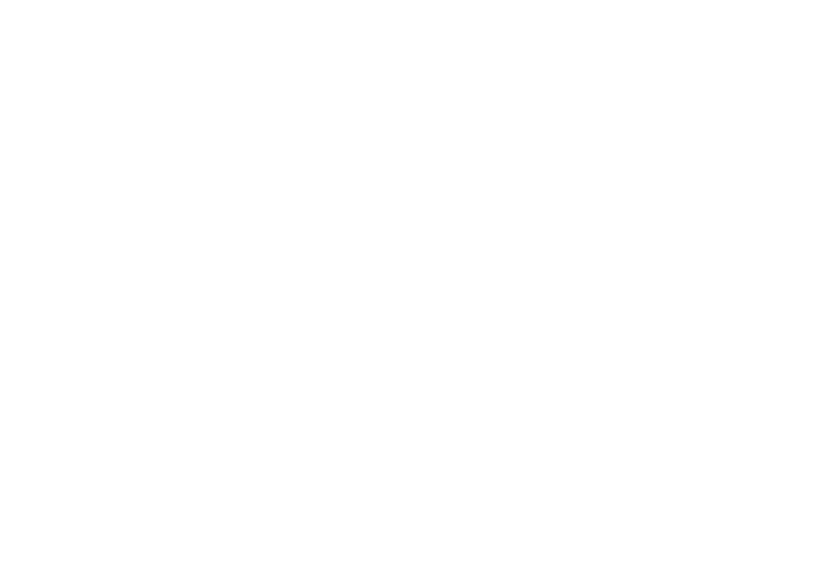
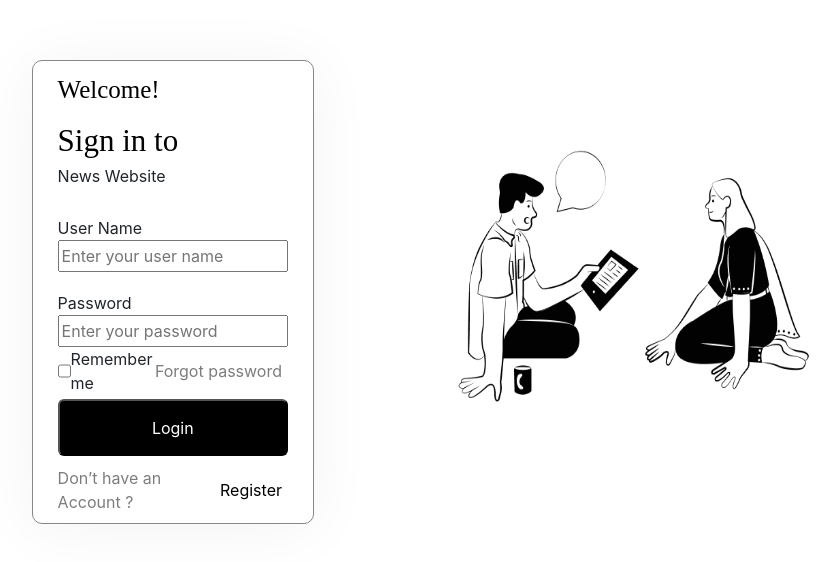
Before and after one commit to Dandarbaatar/CuteBoys, a React (Create React App) app in the folder frontend/: page /login in a window 1280 px wide. Before the commit this address had no page. Shown: the part 108-670 px from the top of the page, without its empty margins (96-936 px from the left). Built offline with nearby package versions, Linux system fonts and the light colour scheme.

Commit message:
login page

```diff
--- a/frontend/src/App.jsx
+++ b/frontend/src/App.jsx
@@ -3,6 +3,7 @@
 import { Home } from "./Pages/Home";
 import Footer from "./component/footer";
 import Author from "./Pages/Author";
+import Login from "./Pages/LoginPage";
 import { Search } from "./Pages/Search";
 
 function App() {
@@ -13,6 +14,7 @@
         <Route path="/footer" element={<Footer />} />
         <Route path="/search" element={<Search />} />
         <Route path="/author" element={<Author />} />
+        <Route path="/login" element={<Login />} />
       </Routes>
     </BrowserRouter>
   );
--- /dev/null
+++ b/frontend/src/Pages/LoginPage.jsx
@@ -0,0 +1,78 @@
+import React from "react";
+import "../css/login.css";
+import pic from "../assets/small-team-discussing-ideas-2194220-0.png";
+
+function LoginPage() {
+  return (
+    <div className="login_container">
+      <div className="login_body">
+        <div className="login_first">
+          <div className="login_welcome">Welcome!</div>
+          <div>
+            <div className="login_signin">Sign in to </div>
+            <div>News Website</div>
+          </div>
+
+          <div className="login_usrpas">
+            <div className="login_username">
+              <div>User Name</div>
+              <input
+                type="text"
+                name=""
+                id=""
+                placeholder="Enter your user name"
+                className="login_input"
+              />
+            </div>
+            <div className="login_h">
+              <div className="login_password1">
+                <div>Password</div>
+                <input
+                  type="text"
+                  name=""
+                  id=""
+                  placeholder="Enter your password"
+                  className="login_password"
+                />
+              </div>
+              <div className="login_jus">
+                <div
+                  style={{
+                    display: "flex",
+                    flexDirection: "row",
+                    width: "6vw",
+                    justifyContent: "space-between",
+                  }}
+                >
+                  <input type="checkbox" />
+                  <div className="">Remember me</div>
+                </div>
+                <button className="login-but1">Forgot password</button>
+              </div>
+            </div>
+          </div>
+
+          <div>
+            <button className="login_login">Login</button>
+          </div>
+          <div className="log_last">
+            Don’t have an Account ?
+            <button className="login-but">Register</button>
+          </div>
+        </div>
+        <div className="login_second">
+          <img
+            src={pic}
+            alt=""
+            style={{
+              width: "44vw",
+              height: "64vh",
+            }}
+          />
+        </div>
+      </div>
+    </div>
+  );
+}
+
+export default LoginPage;
--- /dev/null
+++ b/frontend/src/css/login.css
@@ -0,0 +1,125 @@
+.login_container {
+  margin: 0;
+  width: 100%;
+  height: 100vh;
+  display: flex;
+  align-items: center;
+  justify-content: center;
+}
+.login_body {
+  width: 80vw;
+  display: flex;
+  flex-direction: row;
+}
+.login_first {
+  width: 22vw;
+  height: 58vh;
+  display: flex;
+  justify-content: space-evenly;
+  align-items: center;
+  flex-direction: column;
+  box-sizing: border-box;
+
+  background: #ffffff;
+  border: 0.5px solid #878787;
+  box-shadow: 0px 4px 64px rgba(0, 0, 0, 0.05);
+  border-radius: 10px;
+}
+.login_welcome {
+  width: 18vw;
+  display: flex;
+  justify-content: flex-start;
+  align-items: flex-start;
+  font-family: "Poppins";
+  font-style: normal;
+  font-weight: 300;
+  font-size: 25px;
+  line-height: 38px;
+  /* identical to box height */
+
+  color: #000000;
+}
+.login_signin {
+  width: 18vw;
+  font-family: "Poppins";
+  font-style: normal;
+  font-weight: 500;
+  font-size: 31px;
+  line-height: 46px;
+  /* identical to box height */
+
+  color: #000000;
+}
+.login_input {
+  width: 18vw;
+  height: 4vh;
+}
+.login_password {
+  width: 18vw;
+  height: 4vh;
+  display: flex;
+  flex-direction: column;
+  justify-content: space-between;
+}
+.login_login {
+  width: 18vw;
+  height: 57px;
+
+  background: #000000;
+  border-radius: 6px;
+  color: #ffffff;
+}
+.login_usrpas {
+  height: 24vh;
+  display: flex;
+  justify-content: space-evenly;
+  flex-direction: column;
+}
+.login_jus {
+  display: flex;
+  flex-direction: row;
+  width: 18vw;
+  justify-content: space-between;
+}
+.login-but {
+  border: none;
+  background: none;
+}
+.login-but1 {
+  border: none;
+  background: none;
+  color: #7d7d7d;
+}
+.log_last {
+  width: 18vw;
+  display: flex;
+  justify-content: center;
+}
+.login_h {
+  height: 10vh;
+  display: flex;
+  flex-direction: column;
+  justify-content: space-between;
+}
+.log_last {
+  color: #7d7d7d;
+}
+.login_password1 {
+  height: 7vh;
+  display: flex;
+  flex-direction: column;
+  justify-content: space-between;
+}
+.login_username {
+  height: 7vh;
+  display: flex;
+  flex-direction: column;
+  justify-content: space-between;
+}
+.login_second {
+  width: 50vw;
+  height: 54vh;
+  display: flex;
+  justify-content: center;
+  align-items: center;
+}
```
Also changed, not shown: frontend/src/assets/small-team-discussing-ideas-2194220-0.png (added).
